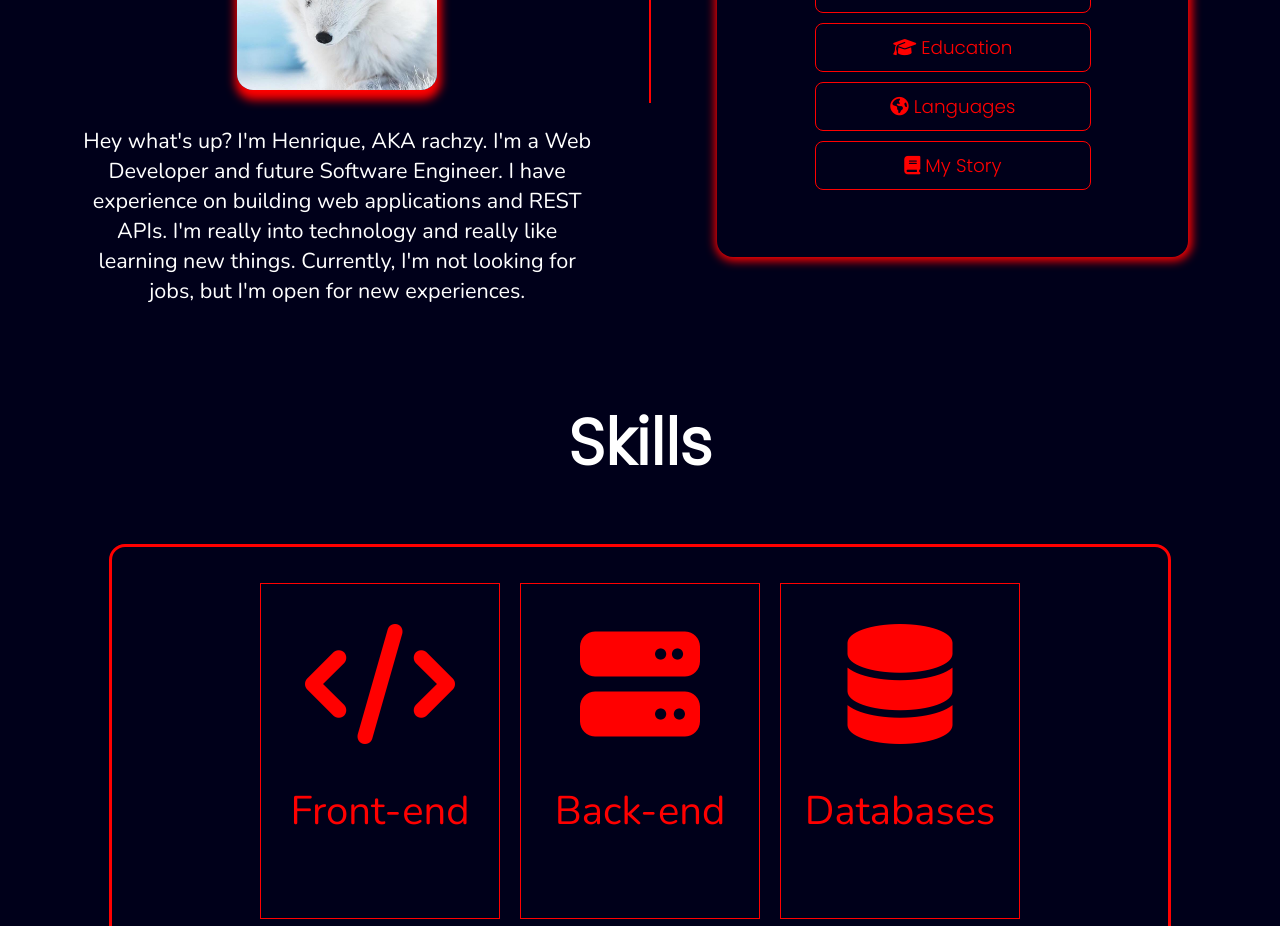
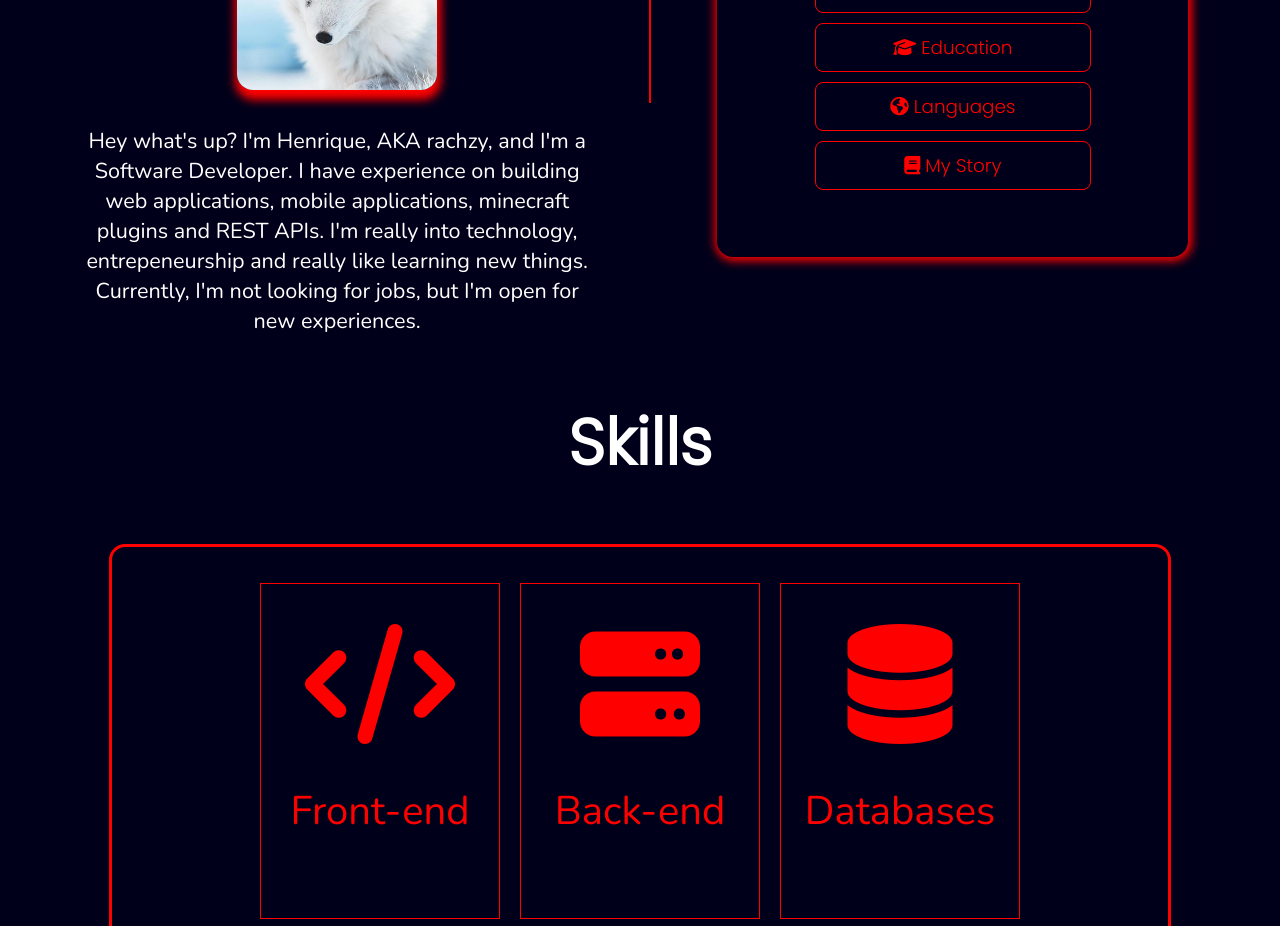
Before and after one commit to rachzy/rachzy.github.io, a React (Create React App) app: page / in a window 1280 px wide. Shown: the part 1260-2186 px from the top of the page. Built offline with nearby package versions, Linux system fonts and the light colour scheme.

Commit message:
change personal info

```diff
--- a/src/Components/PersonalInfo/PersonalInfo.tsx
+++ b/src/Components/PersonalInfo/PersonalInfo.tsx
@@ -7,13 +7,17 @@ const PersonalInfo = () => {
     <div className="personal-info">
       <Title>{"> About Me"}</Title>
       <div className="info-container">
-        <img src={require("../../assets/fox.jpg")} alt="my-pfp" title="I love artic foxes" />
+        <img
+          src={require("../../assets/fox.jpg")}
+          alt="my-pfp"
+          title="I love artic foxes"
+        />
         <p>
-          Hey what's up? I'm Henrique, AKA rachzy. I'm a Web Developer and
-          future Software Engineer. I have experience on building web
-          applications and REST APIs. I'm really into technology and really like
-          learning new things. Currently, I'm not looking for jobs, but I'm open
-          for new experiences.
+          Hey what's up? I'm Henrique, AKA rachzy, and I'm a Software Developer.
+          I have experience on building web applications, mobile applications,
+          minecraft plugins and REST APIs. I'm really into technology,
+          entrepeneurship and really like learning new things. Currently, I'm
+          not looking for jobs, but I'm open for new experiences.
         </p>
       </div>
     </div>
--- a/src/Components/PersonalWidgets/PersonalWidgets.tsx
+++ b/src/Components/PersonalWidgets/PersonalWidgets.tsx
@@ -40,11 +40,9 @@ const PersonalWidgets = () => {
       content: `
       <b>Name:</b> Henrique Ferreira <br>
       <b>Birthday:</b> February, 25th <br>
-      <b>Age:</b> 16 years old <br>
-      <b>Gender:</b> Boy (He/Him) <br>
-      <b>Lives in:</b> Minas Gerais, Brazil <br>
+      <b>Gender:</b> Male (He/Him) <br>
+      <b>Location:</b> Minas Gerais, Brazil <br>
       <b>Occupation:</b> Student <br>
-      <b>Job experience:</b> None
       `,
     },
     {
@@ -77,7 +75,7 @@ const PersonalWidgets = () => {
       Patrocitizens (Unfinished), which was supposed to be a social media for my city. I made it on PHP only.
       In the end of 2020, I started the development of a project called Fastalk, which was a fast-chat with rooms.
       I made it with PHP and some JavaScript in some parts. After ending that project, I started another one some
-      months later with my friend, called OnCoffee, that I'm currently developing using ReactJS and NodeJS.`,
+      months later with my friend, called OnCoffee, that I was developing using ReactJS and NodeJS.`,
     },
   ];
 
@@ -110,8 +108,14 @@ const PersonalWidgets = () => {
     <div className="personal-widgets">
       <Title>{"> More"}</Title>
       <div className="widgets-container">
-        <div className="widgets" ref={widgetsDiv}>{returnWidgetButtons()}</div>
-        <div className="widgets-about" ref={widgetsAbout} style={{ display: "none" }}>
+        <div className="widgets" ref={widgetsDiv}>
+          {returnWidgetButtons()}
+        </div>
+        <div
+          className="widgets-about"
+          ref={widgetsAbout}
+          style={{ display: "none" }}
+        >
           <Title>{currentWidget ? currentWidget.title : ""}</Title>
           <p
             id="about-content"
```
